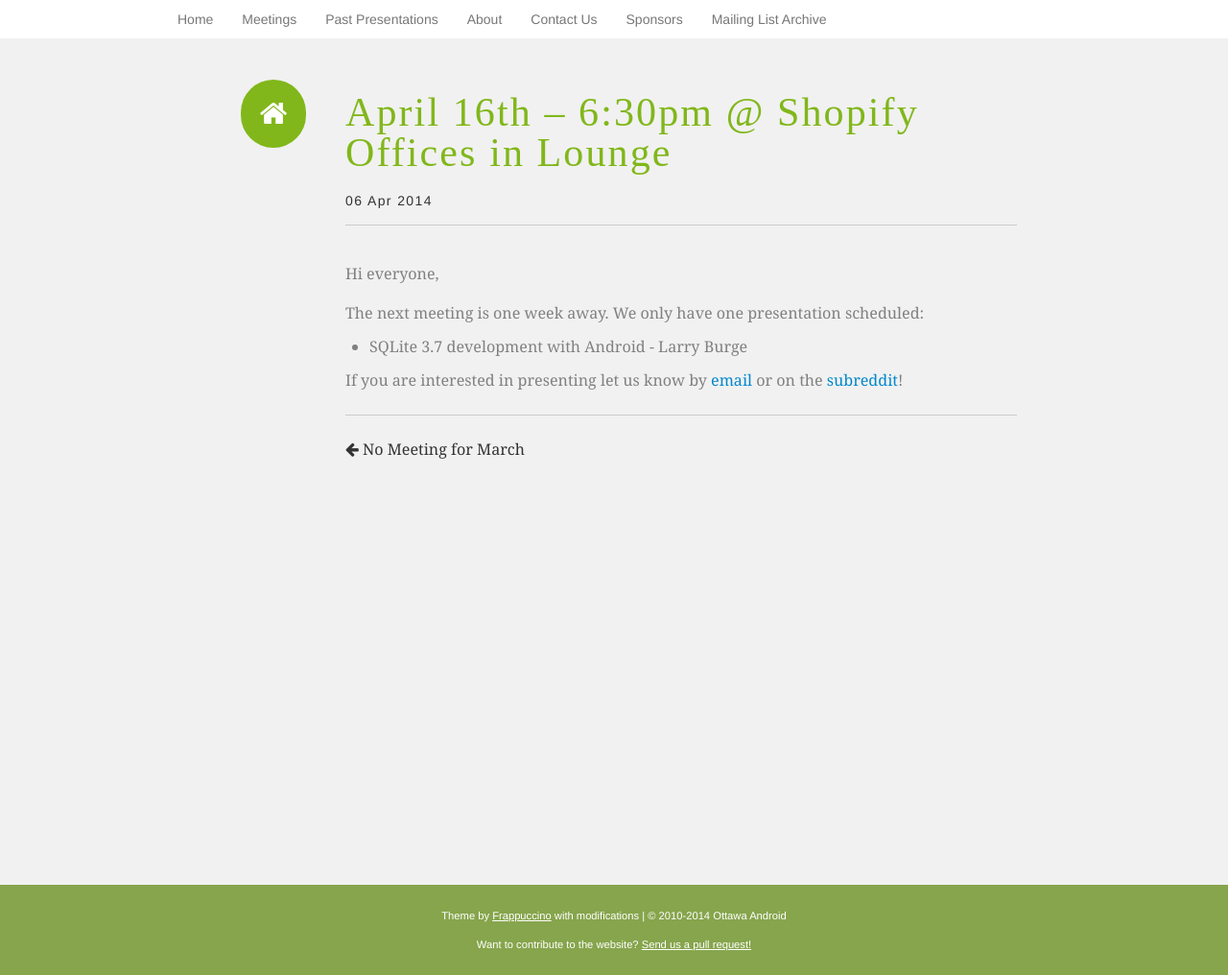
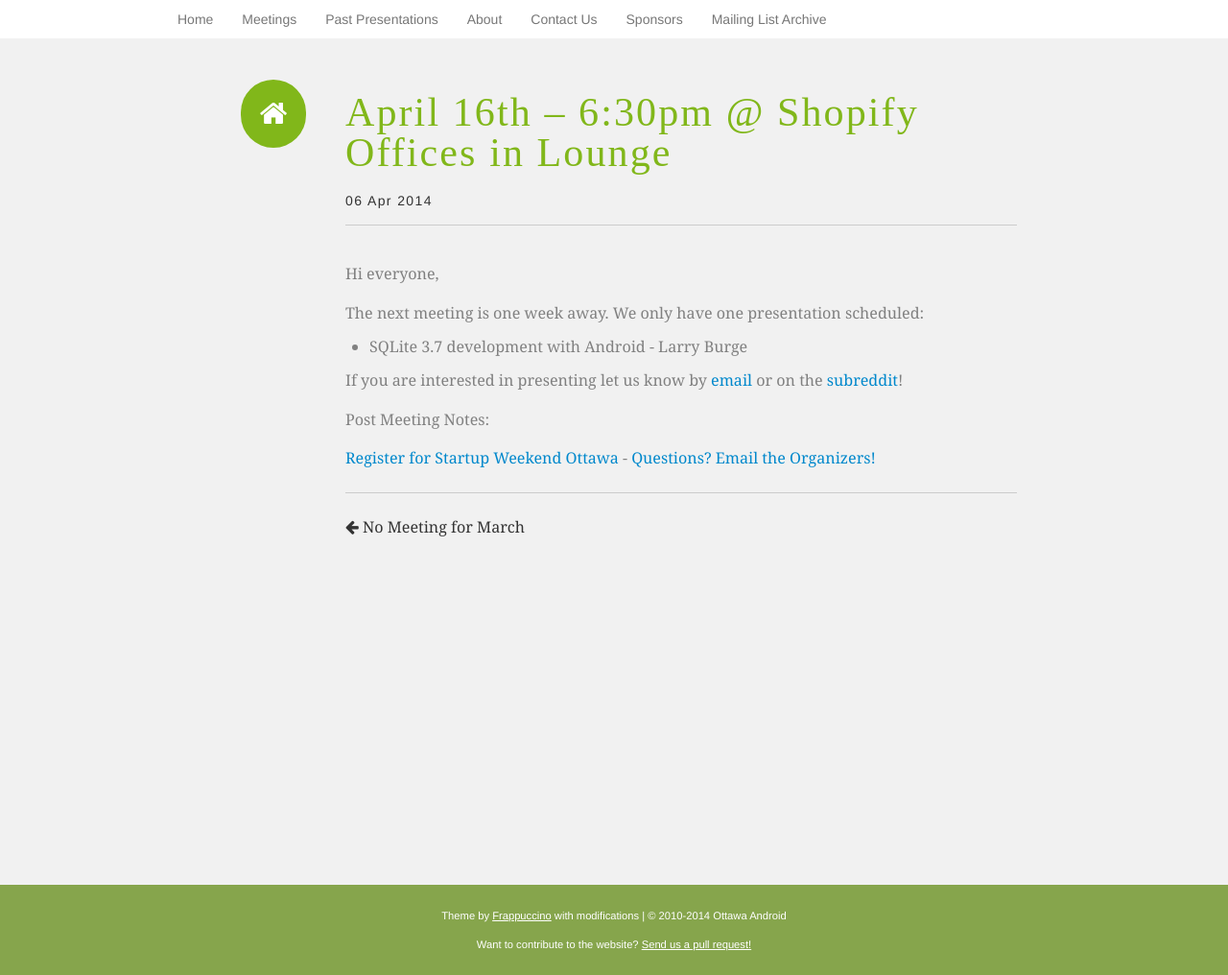
Before and after one commit to ottawaandroid/ottawaandroid.github.io, a Jekyll site: the page built from _posts/2014/2014-04-06-april-meeting.md, in a window 1280 px wide. Shown: the whole page at 96% size. Built offline with Jekyll 4.4.1, drawn with Linux system fonts in a browser that asks for light colours; some web fonts are replaced; Markdown is read by kramdown in place of the engine named in the settings.

Commit message:
Add meetings notes

```diff
--- a/_posts/2014/2014-04-06-april-meeting.md
+++ b/_posts/2014/2014-04-06-april-meeting.md
@@ -15,3 +15,7 @@ The next meeting is one week away. We only have one presentation scheduled:
 * SQLite 3.7 development with Android - Larry Burge
 
 If you are interested in presenting let us know by [email](mailto:organizers@ottawaandroid.ca) or on the [subreddit](http://reddit.com/r/ottawaandroid)!
+
+Post Meeting Notes:
+
+[Register for Startup Weekend Ottawa](http://ottawa.startupweekend.org/) - [Questions? Email the Organizers!](mailto:ottawa@startupweekend.org)
```
